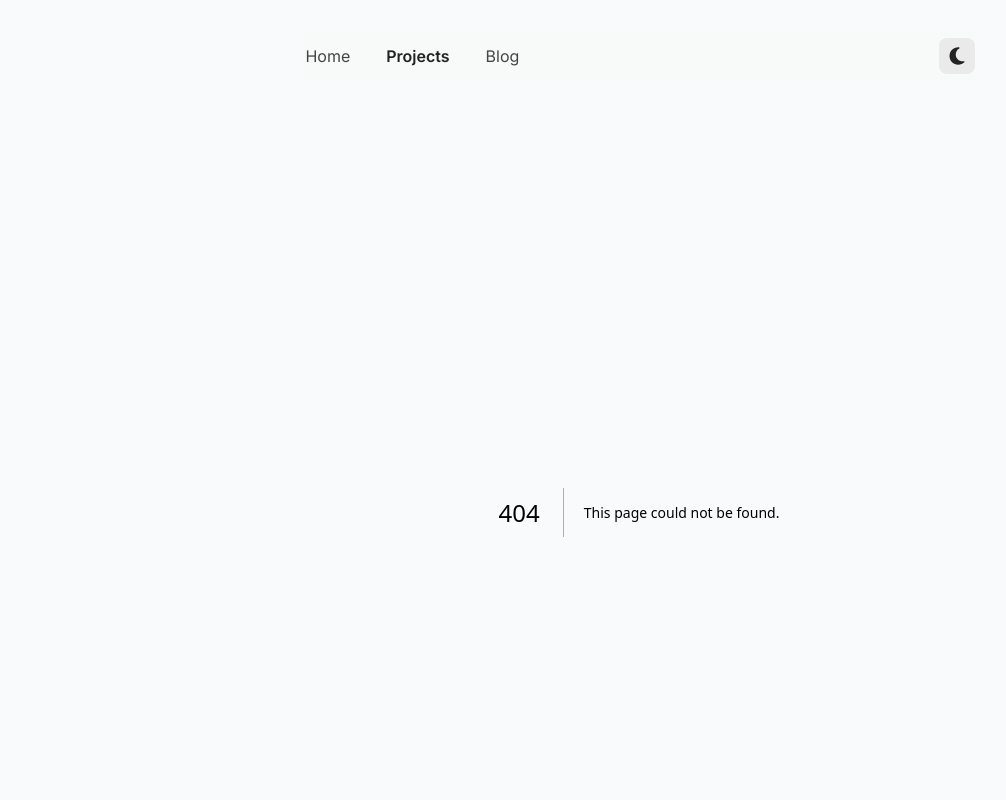
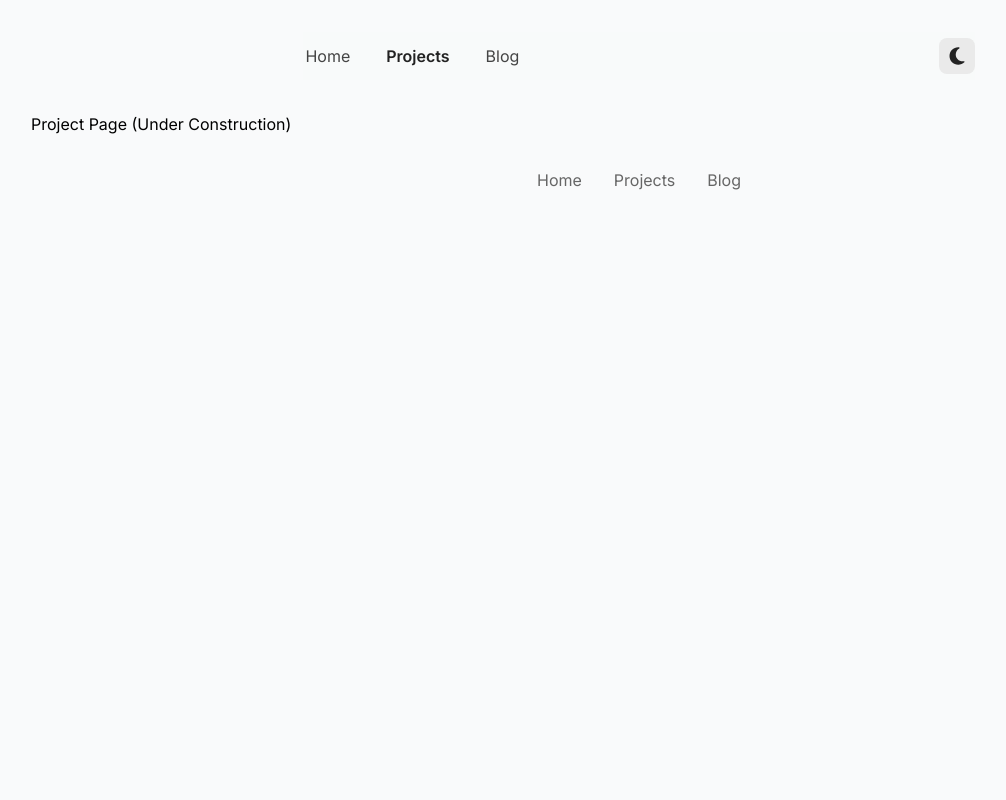
Before and after one commit to justEstif/personal_portfolio, a Next.js app: page /project in a window 1280 px wide. Before the commit this address had no page. Shown: the top 800 px of the page, without its empty margins (1-1007 px from the left). Built offline with nearby package versions, Linux system fonts and the light colour scheme; what tailwindcss-border-gradient-radius would draw is missing.

Commit message:
feat: add page for blog and project

```diff
--- /dev/null
+++ b/app/blog/page.tsx
@@ -0,0 +1,11 @@
+import React from 'react'
+
+type Props = {}
+
+function Page({}: Props) {
+  return (
+    <div>Blog Page (Under Construction)</div>
+  )
+}
+
+export default Page
--- a/app/layout.tsx
+++ b/app/layout.tsx
@@ -21,14 +21,14 @@ function RootLayout({ children }: Props) {
   return (
     <html lang="en">
       <body
-        className={cn("bg-gray-50 dark:bg-gray-900", interVariable.className)}
+        className={cn("bg-gray-50 dark:bg-gray-900", interVariable.className,)}
       >
         <ThemeProvider>
           <NavBar />
           <main className="flex flex-col justify-center px-8 bg-gray-50 dark:bg-gray-900">
             {children}
-            <Footer />
           </main>
+          <Footer />
         </ThemeProvider>
       </body>
     </html>
--- /dev/null
+++ b/app/project/page.tsx
@@ -0,0 +1,9 @@
+import React from "react";
+
+type Props = {};
+
+function Page({}: Props) {
+  return <div>Project Page (Under Construction)</div>;
+}
+
+export default Page;
```
Also changed, not shown: public/vercel.svg (deleted).
